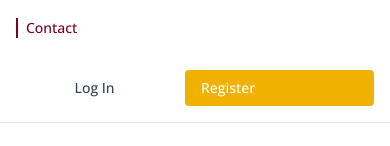
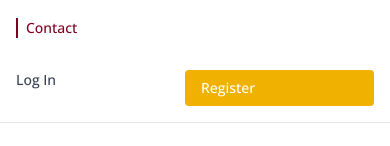
Before and after one commit to Victorwilly/gbcs, a React (Vite) app: page /contact in a window 390 px wide. Both pictures are taken after a click on the button "Mobile Toggle menu". Shown: the part 239-385 px from the top of the page. Built offline with nearby package versions, Linux system fonts and the light colour scheme.

Commit message:
added link url and close menu function to login and register buttons

```diff
--- a/src/components/Header/Header.tsx
+++ b/src/components/Header/Header.tsx
@@ -23,8 +23,12 @@ function Header() {
       <div className="max-w-480 mx-auto px-4 md:px-6 lg:px-8 py-4">
         <div className="flex items-center justify-between gap-8">
           {/* Logo */}
-          <Link to="/" className="w-50.25 h-max" aria-label="home page header link">
-            <img src={logo} alt="Logo" className="w-full h-max"  aria-hidden/>
+          <Link
+            to="/"
+            className="w-50.25 h-max"
+            aria-label="home page header link"
+          >
+            <img src={logo} alt="Logo" className="w-full h-max" aria-hidden />
           </Link>
 
           {/* Nav Links */}
@@ -48,13 +52,13 @@ function Header() {
 
           {/* Auth Buttons */}
           <div className="hidden md:flex items-center gap-4">
-            <button
-              type="button"
+            <Link
+              to="/login"
               aria-label="Log in"
               className="text-sm font-medium text-gray-700 hover:text-gray-900"
             >
               Log In
-            </button>
+            </Link>
             <Link
               to="/register"
               type="button"
@@ -117,16 +121,19 @@ function Header() {
                 ))}
 
                 <div className="flex gap-3 mt-4">
-                  <button
+                  <Link
+                    to="/login"
+                    onClick={() => setIsMobileMenuOpen(!isMobileMenuOpen)}
                     type="button"
                     aria-label="Log in"
                     className="text-sm font-medium text-gray-700 hover:text-gray-900 flex-1"
                   >
                     Log In
-                  </button>
+                  </Link>
                   <Link
                     to="/register"
                     type="button"
+                    onClick={() => setIsMobileMenuOpen(!isMobileMenuOpen)}
                     aria-label="Register"
                     className="flex-1 px-4 py-2 bg-yellow-500 hover:bg-yellow-600 text-white text-sm font-medium rounded"
                   >
```
